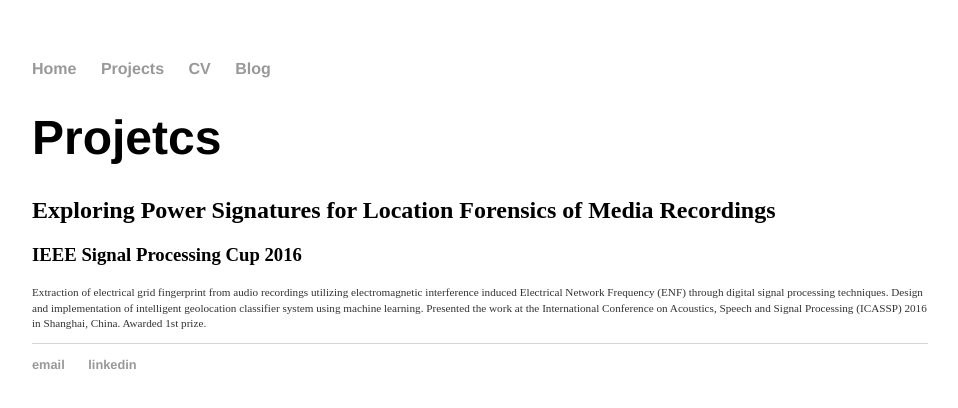
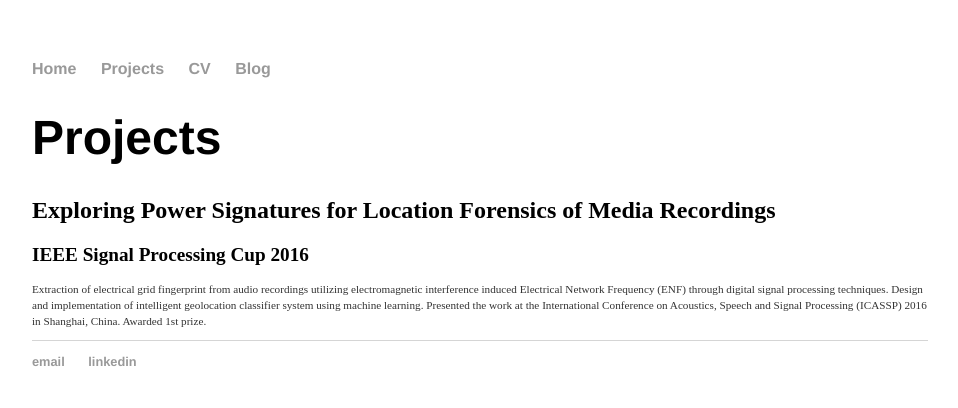
Before and after one commit to MunifMujib/munifmujib.github.io, a Jekyll site: the page built from projects.html, in a window 1280 px wide. Shown: the top 408 px of the page, without its empty margins (160-1118 px from the left). Built offline with Jekyll 4.4.1, drawn with Linux system fonts in a browser that asks for light colours.

Commit message:
Update projects.html

```diff
--- a/projects.html
+++ b/projects.html
@@ -3,9 +3,9 @@ layout: default
 title: Munif Ishad Mujib
 ---
     		<div class="blurb">
-			<h1>Projetcs</h1>
+			<h1>Projects</h1>
             			<h2>Exploring Power Signatures for Location Forensics of Media Recordings</h2>
-              				<h3>IEEE Signal Processing Cup 2016</h3>
+              				<h2 style="font-size:120%;">IEEE Signal Processing Cup 2016</h2>
                 				<p style="font-size:70%;">Extraction of electrical grid fingerprint from audio recordings utilizing electromagnetic interference induced Electrical Network Frequency (ENF) through digital signal processing techniques. Design and implementation of intelligent geolocation classifier system using machine learning. Presented the work at the International Conference on Acoustics, Speech and Signal Processing (ICASSP) 2016 in Shanghai, China. Awarded 1st prize.</p>
 
 
```
